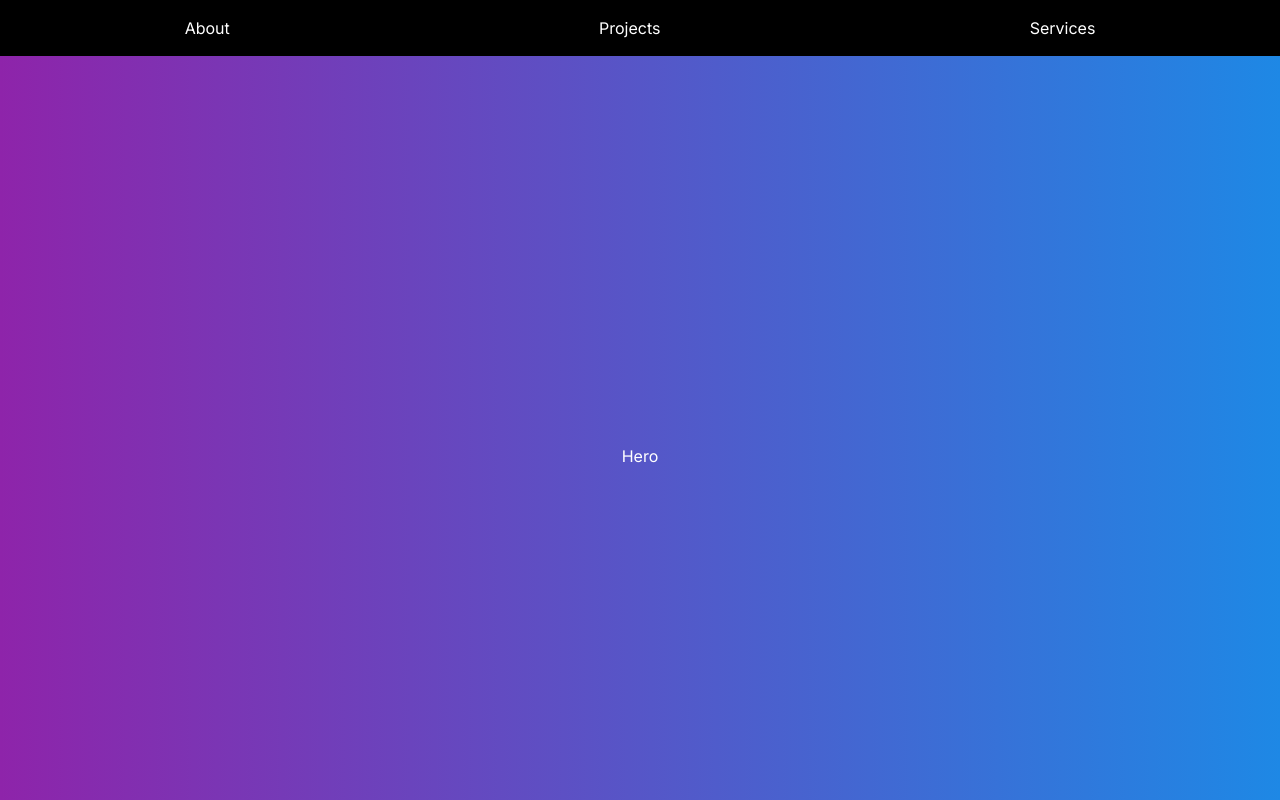
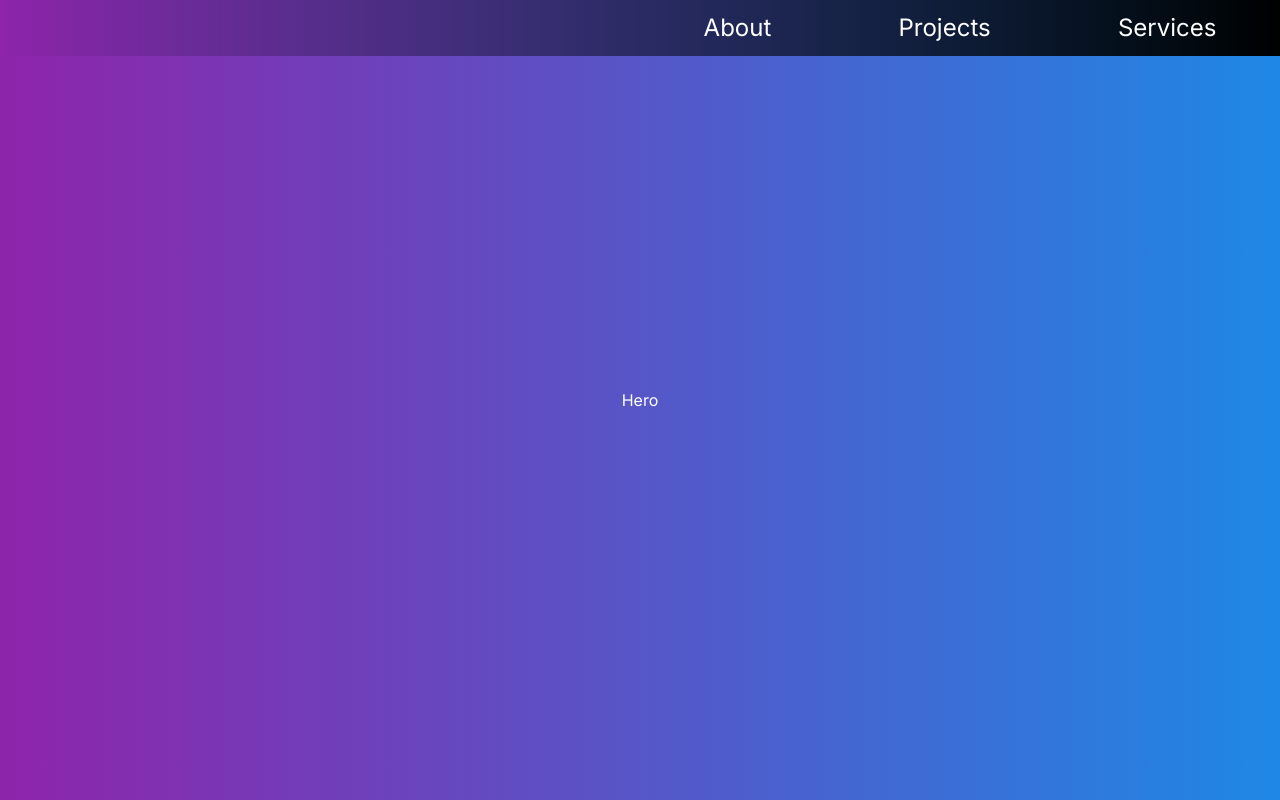
Before and after one commit to miulerbm/legacy-portfolio, a Next.js app: page / in a window 1280 px wide. Shown: the top 800 px of the page. Built offline with nearby package versions, Linux system fonts and the light colour scheme; grey boxes are pictures that could not be loaded.

Commit message:
A fancy navbar

```diff
--- a/src/components/layout/Navbar.tsx
+++ b/src/components/layout/Navbar.tsx
@@ -1,11 +1,23 @@
+"use client";
+
+import useScrollPos from "@/hooks/useScrollPos";
 import MenuItem from "../navigation/MenuItem";
 
 const Navbar = () => {
+  const isAtTop = useScrollPos();
   return (
-    <div className="flex justify-around items-center h-14 w-full bg-black text-white">
-      <MenuItem title={"About"} />
-      <MenuItem title={"Projects"} />
-      <MenuItem title={"Services"} />
+    <div
+      className={`sticky -mt-14 top-0 z-50 ${
+        isAtTop
+          ? "opacity-100"
+          : "opacity-0 hover:opacity-100 transition-opacity duration-500"
+      } flex justify-end items-center h-14 w-full bg-gradient-to-r from-transparent to-black text-white`}
+    >
+      <div className="flex justify-around text-2xl w-1/2">
+        <MenuItem title={"About"} />
+        <MenuItem title={"Projects"} />
+        <MenuItem title={"Services"} />
+      </div>
     </div>
   );
 };
--- /dev/null
+++ b/src/hooks/useScrollPos.tsx
@@ -0,0 +1,31 @@
+import { useEffect, useState } from "react";
+/**
+ * UseScrollFade
+ * Custom hook that handles window scrolling for knowing if the scroll is near the Top
+ */
+const UseScrollFade = () => {
+  const [isAtTop, setIsAtTop] = useState(true);
+
+  useEffect(() => {
+    /**
+     * handleScroll
+     * Function that uses an EventListener for handling window scrolling
+     * Returns a boolean value, when the scollY is near the Top
+     */
+    const handleScroll = () => {
+      setIsAtTop(window.scrollY <= 200);
+    };
+
+    window.addEventListener("scroll", handleScroll);
+
+    return () => {
+      // This is the cleaner function (removes the eventListener whenever the
+      // component is unmounted
+      window.removeEventListener("scroll", handleScroll);
+    };
+  }, []);
+
+  return isAtTop;
+};
+
+export default UseScrollFade;
```
